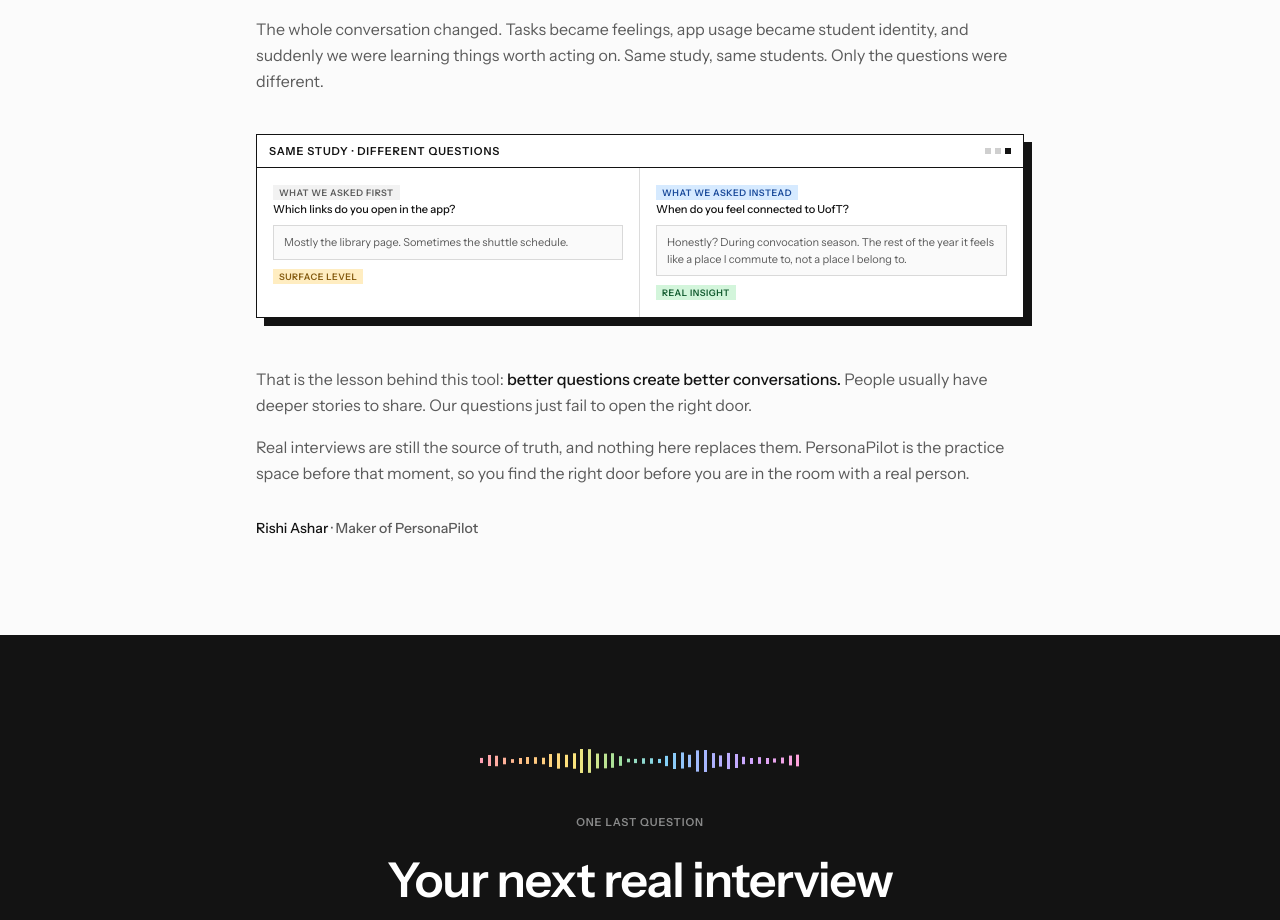
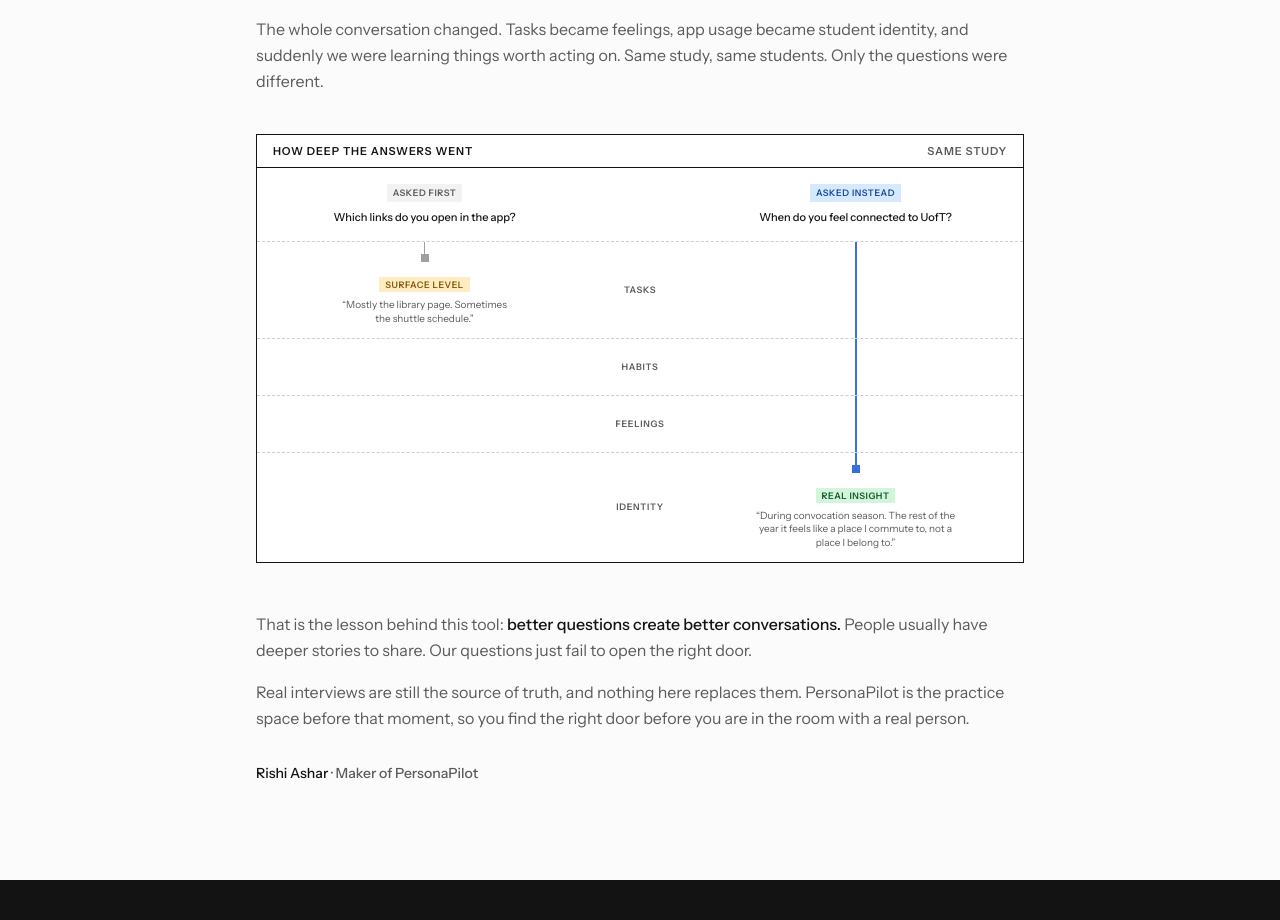
Before and after one commit to rishiashar/Personapilot, a Next.js app: page / in a window 1280 px wide. Shown: the part 3080-4000 px from the top of the page. Built offline with nearby package versions, Linux system fonts and the light colour scheme.

Commit message:
feat: redesign story illustration as question depth chart
Co-Authored-By: Devin AI <158243242+devin-ai-integration[bot]@users.noreply.github.com>

```diff
--- a/components/landing/ScreenMockups.tsx
+++ b/components/landing/ScreenMockups.tsx
@@ -58,29 +58,102 @@ function MockTag({
   );
 }
 
+const DEPTH_LEVELS = ["Tasks", "Habits", "Feelings", "Identity"] as const;
+
+/**
+ * Depth chart for the story section: two questions from the same study drop
+ * plumb lines into the conversation. The functional question stops at the
+ * first layer; the reworded one reaches identity.
+ */
 export function QuestionShiftMockup({ className }: { className?: string }) {
   return (
-    <Window label="Same study · Different questions" className={className}>
-      <div className="grid divide-y divide-foreground/15 text-[11px] sm:grid-cols-2 sm:divide-x sm:divide-y-0">
-        <div className="space-y-2 p-4">
-          <MockTag tone="neutral">What we asked first</MockTag>
-          <p className="font-medium">Which links do you open in the app?</p>
-          <p className="border border-border bg-muted/40 px-2.5 py-2 text-muted-foreground">
-            Mostly the library page. Sometimes the shuttle schedule.
+    <div
+      aria-hidden
+      className={cn(
+        "pointer-events-none border border-foreground bg-background text-left select-none",
+        className,
+      )}
+    >
+      <div className="flex items-center justify-between border-b border-foreground px-4 py-2">
+        <span className="caps">How deep the answers went</span>
+        <span className="caps text-muted-foreground">Same study</span>
+      </div>
+
+      {/* The two questions */}
+      <div className="grid grid-cols-[1fr_minmax(64px,96px)_1fr] text-[11px]">
+        <div className="flex flex-col items-center gap-2 p-4 text-center">
+          <MockTag tone="neutral">Asked first</MockTag>
+          <p className="max-w-52 leading-snug font-medium">
+            Which links do you open in the app?
           </p>
-          <MockTag tone="amber">Surface level</MockTag>
         </div>
-        <div className="space-y-2 p-4">
-          <MockTag tone="blue">What we asked instead</MockTag>
-          <p className="font-medium">When do you feel connected to UofT?</p>
-          <p className="border border-border bg-muted/40 px-2.5 py-2 text-muted-foreground">
-            Honestly? During convocation season. The rest of the year it feels
-            like a place I commute to, not a place I belong to.
+        <div />
+        <div className="flex flex-col items-center gap-2 p-4 text-center">
+          <MockTag tone="blue">Asked instead</MockTag>
+          <p className="max-w-52 leading-snug font-medium">
+            When do you feel connected to UofT?
           </p>
-          <MockTag tone="green">Real insight</MockTag>
         </div>
       </div>
-    </Window>
+
+      {/* Depth strata */}
+      <div>
+        {DEPTH_LEVELS.map((label, i) => {
+          const isFirst = i === 0;
+          const isLast = i === DEPTH_LEVELS.length - 1;
+          return (
+            <div
+              key={label}
+              className="grid grid-cols-[1fr_minmax(64px,96px)_1fr] border-t border-dashed border-foreground/20"
+            >
+              {/* Functional question: stops at the surface */}
+              <div className="flex min-h-14 flex-col items-center">
+                {isFirst ? (
+                  <>
+                    <span className="h-3 w-px bg-foreground/40" />
+                    <span className="size-2 bg-foreground/40" />
+                    <span className="mt-2 mb-1">
+                      <MockTag tone="amber">Surface level</MockTag>
+                    </span>
+                    <p className="max-w-48 px-3 pb-3 text-center text-[10px] leading-snug text-muted-foreground">
+                      &ldquo;Mostly the library page. Sometimes the shuttle
+                      schedule.&rdquo;
+                    </p>
+                  </>
+                ) : null}
+              </div>
+
+              {/* Depth label */}
+              <div className="flex min-h-14 items-center justify-center">
+                <span className="caps text-[9px] text-muted-foreground">
+                  {label}
+                </span>
+              </div>
+
+              {/* Reworded question: drops all the way down */}
+              <div className="flex min-h-14 flex-col items-center">
+                {isLast ? (
+                  <>
+                    <span className="h-3 w-0.5 bg-brand" />
+                    <span className="size-2 bg-brand" />
+                    <span className="mt-2 mb-1">
+                      <MockTag tone="green">Real insight</MockTag>
+                    </span>
+                    <p className="max-w-56 px-3 pb-3 text-center text-[10px] leading-snug text-muted-foreground">
+                      &ldquo;During convocation season. The rest of the year it
+                      feels like a place I commute to, not a place I belong
+                      to.&rdquo;
+                    </p>
+                  </>
+                ) : (
+                  <span className="w-0.5 flex-1 bg-brand" />
+                )}
+              </div>
+            </div>
+          );
+        })}
+      </div>
+    </div>
   );
 }
 
```
